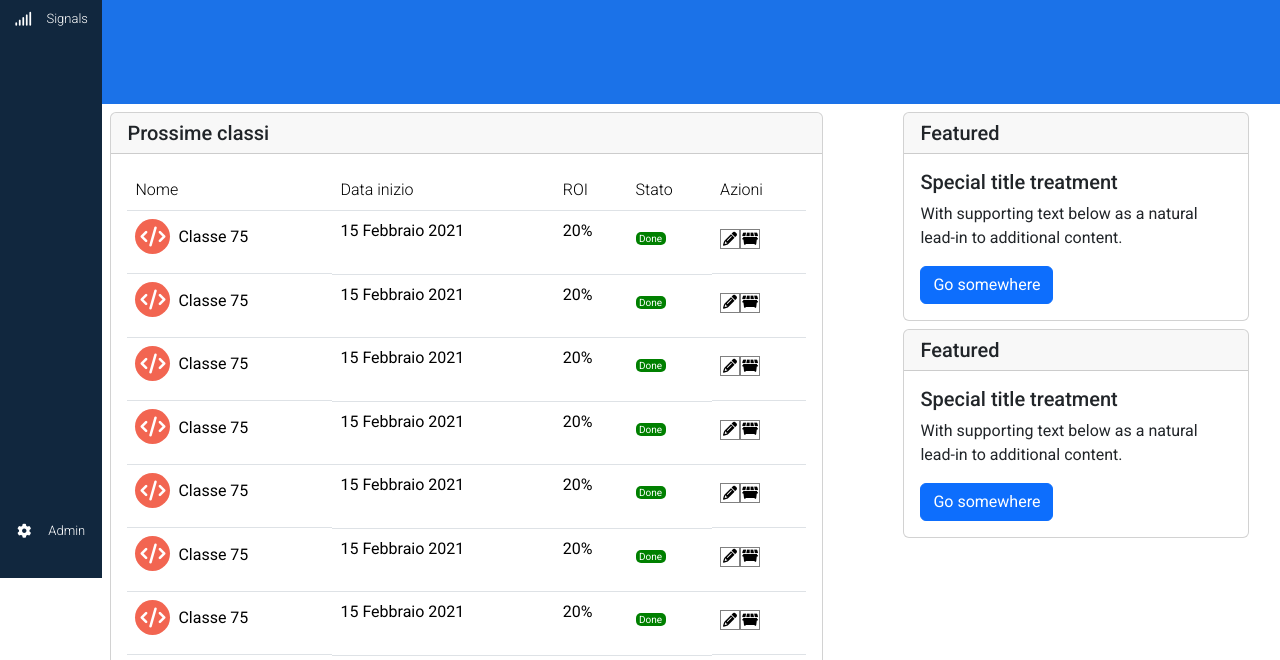
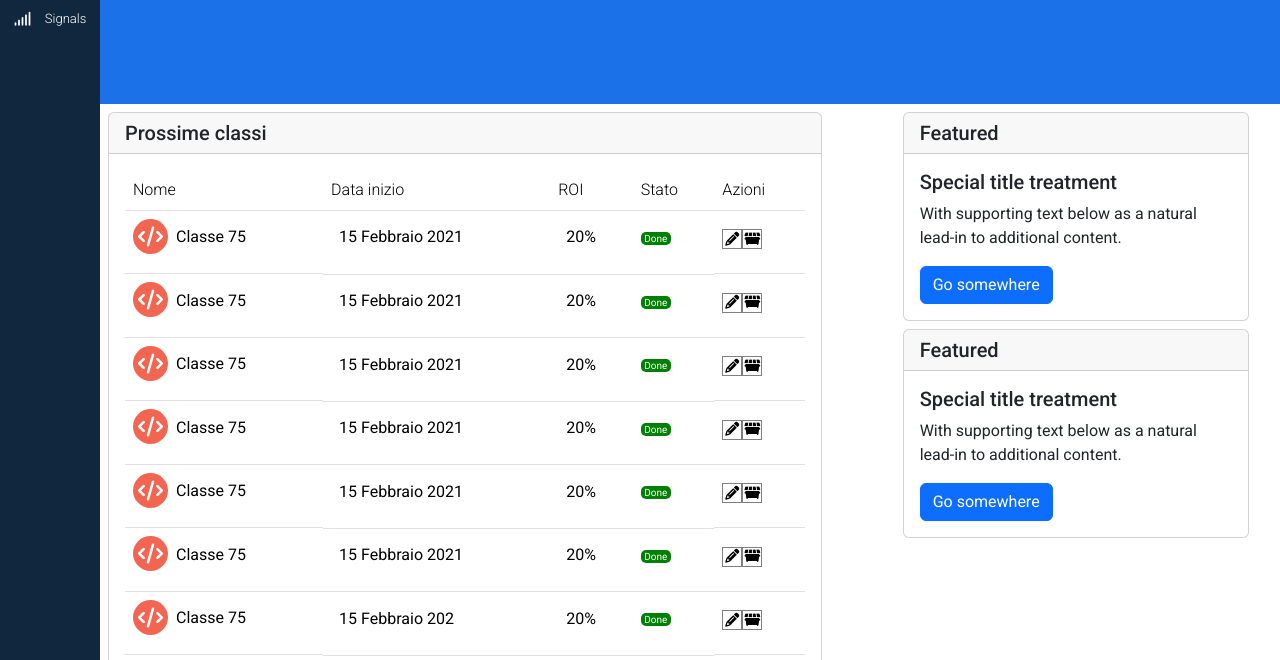
Before and after one commit to MarcoPicca/html-css-bootstrap-dashboard, a plain HTML site: page index.html in a window 1280 px wide. Shown: the part 129-789 px from the top of the page. Drawn offline with nearby package versions, Linux system fonts and the light colour scheme.

Commit message:
correzione table-card-main

```diff
--- a/index.html
+++ b/index.html
@@ -137,8 +137,12 @@
                                         </div>
                                         <p>Classe 75</p>
                                     </td>
-                                    <td class="d-none d-lg-table-cell">15 Febbraio 2021</td>
-                                    <td class="d-none d-lg-table-cell">20%</td>
+                                    <td class="d-none d-lg-table-cell">
+                                        <p>15 Febbraio 2021</p>
+                                    </td>
+                                    <td class="d-none d-lg-table-cell">
+                                        <p>20%</p>
+                                    </td>
                                         <td>
                                         <div class="container-text-table-state">Done</div>
                                     </td>
@@ -158,8 +162,12 @@
                                         </div>
                                         <p>Classe 75</p>
                                     </td>
-                                    <td class="d-none d-lg-table-cell">15 Febbraio 2021</td>
-                                    <td class="d-none d-lg-table-cell">20%</td>
+                                    <td class="d-none d-lg-table-cell">
+                                        <p>15 Febbraio 2021</p>
+                                    </td>
+                                    <td class="d-none d-lg-table-cell">
+                                        <p>20%</p>
+                                    </td>
                                     <td>
                                         <div class="container-text-table-state">Done</div>
                                     </td>
@@ -179,8 +187,12 @@
                                         </div>
                                         <p>Classe 75</p>
                                     </td>
-                                    <td class="d-none d-lg-table-cell">15 Febbraio 2021</td>
-                                    <td class="d-none d-lg-table-cell">20%</td>
+                                    <td class="d-none d-lg-table-cell">
+                                        <p>15 Febbraio 2021</p>
+                                    </td>
+                                    <td class="d-none d-lg-table-cell">
+                                        <p>20%</p>
+                                    </td>
                                     <td>
                                         <div class="container-text-table-state">Done</div>
                                     </td>
@@ -200,8 +212,12 @@
                                         </div>
                                         <p>Classe 75</p>
                                     </td>
-                                    <td class="d-none d-lg-table-cell">15 Febbraio 2021</td>
-                                    <td class="d-none d-lg-table-cell">20%</td>
+                                    <td class="d-none d-lg-table-cell">
+                                        <p>15 Febbraio 2021</p>
+                                    </td>
+                                    <td class="d-none d-lg-table-cell">
+                                        <p>20%</p>
+                                    </td>
                                     <td>
                                         <div class="container-text-table-state">Done</div>
                                     </td>
@@ -221,8 +237,12 @@
                                         </div>
                                         <p>Classe 75</p>
                                     </td>
-                                    <td class="d-none d-lg-table-cell">15 Febbraio 2021</td>
-                                    <td class="d-none d-lg-table-cell">20%</td>
+                                    <td class="d-none d-lg-table-cell">
+                                        <p>15 Febbraio 2021</p>
+                                    </td>
+                                    <td class="d-none d-lg-table-cell">
+                                        <p>20%</p>
+                                    </td>
                                     <td>
                                         <div class="container-text-table-state">Done</div>
                                     </td>
@@ -242,8 +262,12 @@
                                         </div>
                                         <p>Classe 75</p>
                                     </td>
-                                    <td class="d-none d-lg-table-cell">15 Febbraio 2021</td>
-                                    <td class="d-none d-lg-table-cell">20%</td>
+                                    <td class="d-none d-lg-table-cell">
+                                        <p>15 Febbraio 2021</p>
+                                    </td>
+                                    <td class="d-none d-lg-table-cell">
+                                        <p>20%</p>
+                                    </td>
                                     <td>
                                         <div class="container-text-table-state">Done</div>
                                     </td>
@@ -263,8 +287,12 @@
                                         </div>
                                         <p>Classe 75</p>
                                     </td>
-                                    <td class="d-none d-lg-table-cell">15 Febbraio 2021</td>
-                                    <td class="d-none d-lg-table-cell">20%</td>
+                                    <td class="d-none d-lg-table-cell">
+                                        <p>15 Febbraio 202</p>
+                                    </td>
+                                    <td class="d-none d-lg-table-cell">
+                                        <p>20%</p>
+                                    </td>
                                     <td>
                                         <div class="container-text-table-state">Done</div>
                                     </td>
@@ -284,8 +312,12 @@
                                         </div>
                                         <p>Classe 75</p>
                                     </td>
-                                    <td class="d-none d-lg-table-cell">15 Febbraio 2021</td>
-                                    <td class="d-none d-lg-table-cell">20%</td>
+                                    <td class="d-none d-lg-table-cell">
+                                        <p>15 Febbraio 2021</p>
+                                    </td>
+                                    <td class="d-none d-lg-table-cell">
+                                        <p>20%</p>
+                                    </td>
                                     <td>
                                         <div class="container-text-table-state">Done</div>
                                     </td>
--- a/style/style.css
+++ b/style/style.css
@@ -60,8 +60,8 @@
 }
 
 .aside{
-    width: 8%;
-    height: 650px;
+    width: 100px;
+    height: 100%;
     display: flex;
     flex-direction: column;
     align-items: center;
@@ -101,7 +101,7 @@ main{
     width: 100%;
     overflow-y: auto;
     margin-top: 57px;
-    margin-left: 8%;
+    margin-left: 100px;
 }
 
 .header_main{
```
Lines whose indentation alone changed are shown as unchanged.
